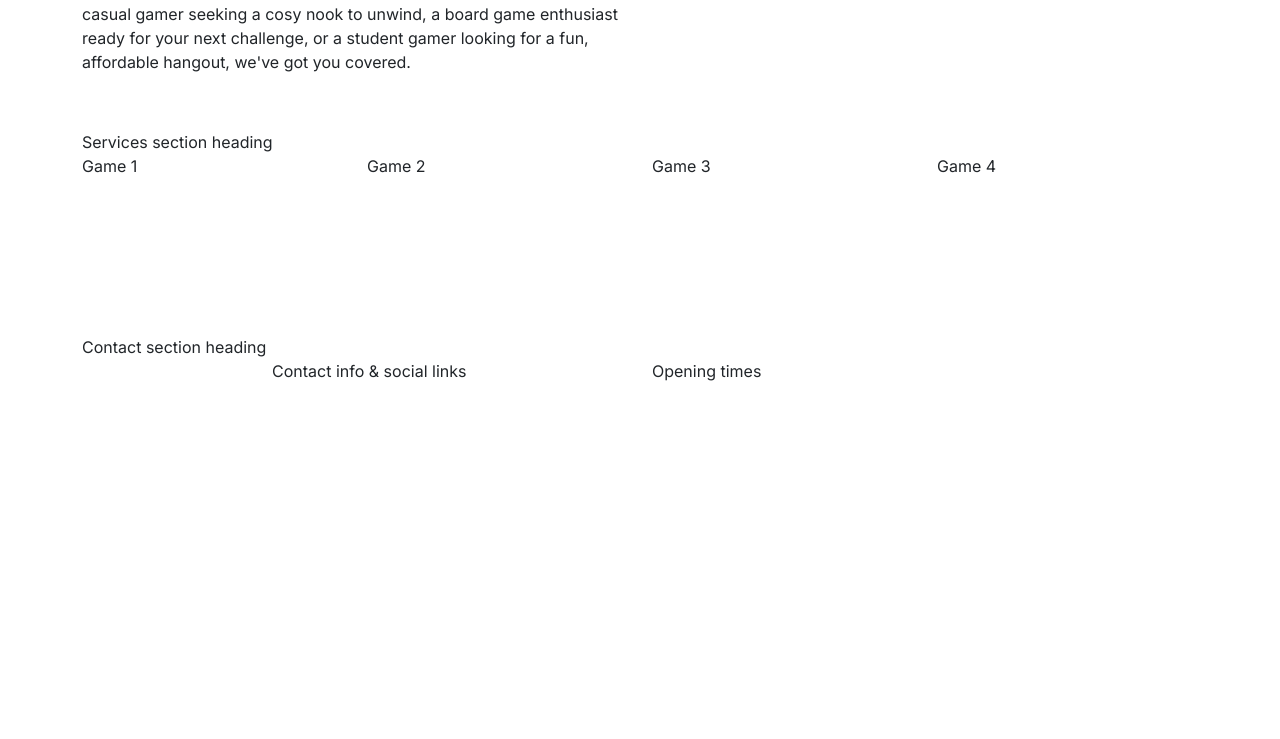
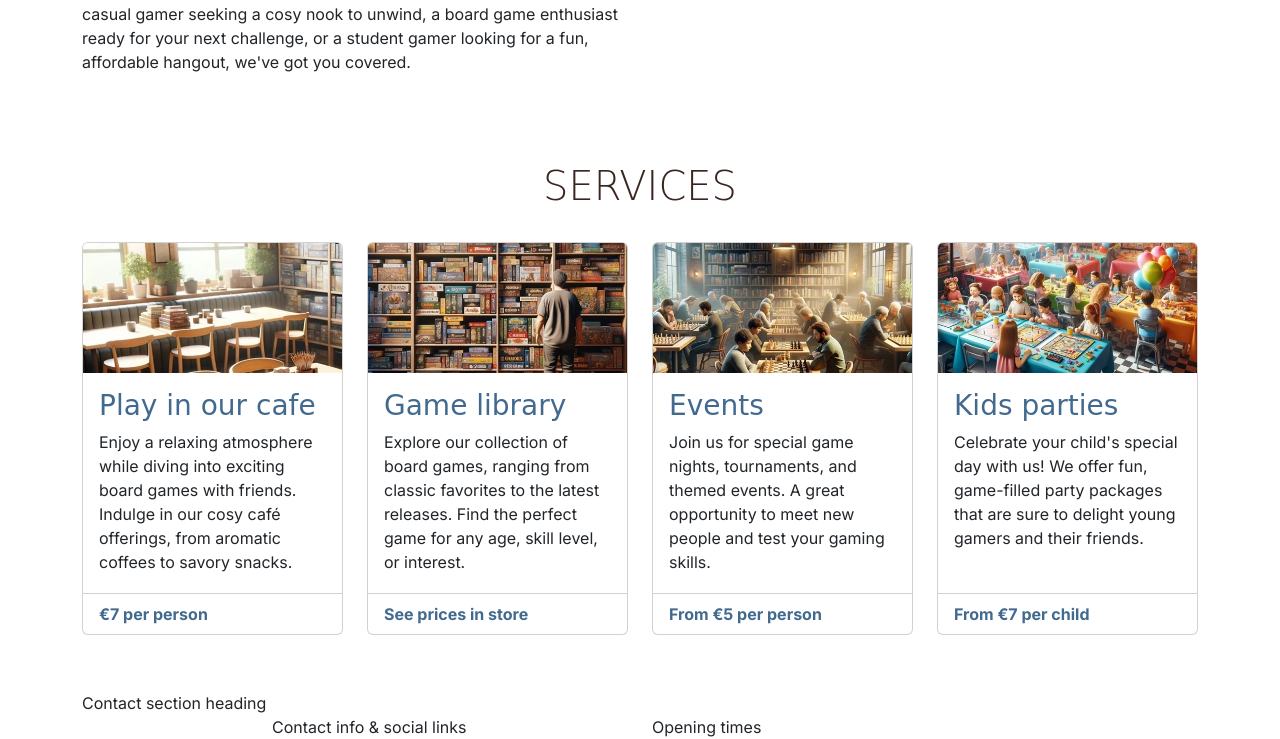
Before and after one commit to sheenaanto/boardwalk-games, a plain HTML site: page index.html in a window 1280 px wide. Shown: the part 417-1156 px from the top of the page. Before the commit the page ends 800 px from the top, so only its background shows below. Drawn offline with nearby package versions, Linux system fonts and the light colour scheme; a web font is replaced by a local one.

Commit message:
Finish styling the services section

```diff
--- a/assets/css/style.css
+++ b/assets/css/style.css
@@ -1,38 +1,49 @@
-/* Google fonts */
-@import url('https://fonts.googleapis.com/css2?family=Inter:ital,opsz,wght@0,14..32,100..900;1,14..32,100..900&family=Macondo&display=swap');
 
+/* Google fonts import */
+@import url('https://fonts.googleapis.com/css2?family=Inter:wght@100..900&family=Macondo&display=swap');
 
-:root{
-    --primary-font: 'Inter', sans-serif;
-    --secondary-font: 'Macondo', cursive;
-    --heading-font: 'Macondo', cursive;
+/* CSS Variables */
+:root {
+    --primary-font: "Inter", sans-serif;
+    --secondary-font: "Macondo", cursive;
     --primary-color: #3a2620; /* dark brown */
-     --secondary-color: #aa9581; /* light brown */
+    --secondary-color: #aa9581; /* light brown */
     --highlight-color: #416a8e; /* blue */
     --highlight-color-light: #7a9fc2; /* light blue */
 }
 
+/* Global styles */
 
 body {
     font-family: var(--primary-font);
 }
 
-
-h1 {
+h1,
+h2,
+h3 {
     font-family: var(--secondary-font);
     color: var(--primary-color);
+}
+
+h1,
+h2 {
     text-transform: uppercase;
 }
-.sub-heading-color{
+
+h2 {
+    margin-bottom: 2rem;
+}
+
+.sub-heading-color {
     color: var(--highlight-color);
 }
 
-.section{
+.section {
     margin-top: 2rem;
     margin-bottom: 2rem;
 }
 
-/* Navbar styles  */
+/* Navbar */
 
 #navbar {
     background-color: var(--primary-color);
@@ -42,11 +53,27 @@ h1 {
     width: 30px;
 }
 
+/* Header */
 
+#header .lead {
+    font-family: var(--secondary-font);
+}
+
+/* Services */
+
+#services .card-footer {
+    font-weight: bold;
+    color: var(--highlight-color);
+    background-color: transparent;
+}
+
+#services .card {
+    margin-bottom: 1.5rem;
+}
 
 /* grid visualisation CSS for testing */
-/*
-.container,
+
+/* .container,
 .row {
     border: 2px solid black;
 }
@@ -54,4 +81,38 @@ h1 {
 .col-12 {
     border: 2px solid white;
     background-color: lightgray;
-}  */
+} */
+
+/* Media queries */
+
+/* Medium devices (tablets, 768px and up) */
+@media screen and (min-width: 768px) {
+    /* Make all service cards the same height for consistency */
+    #services .card-body {
+        min-height: 191px;
+    }
+}
+
+/* Large devices (small laptops, 992px and up) */
+@media screen and (min-width: 992px) {
+    /* Make all service cards the same height for consistency */
+    #services .card-body {
+        min-height: auto;
+    }
+}
+
+/* xl devices (large desktops, 1200px and up) */
+@media screen and (min-width: 1200px) {
+    /* make all service cards the same height for consistency */
+    #services .card-body {
+        min-height: 220px;
+    }
+}
+
+/* xxl devices (larger desktops, 1400px and up) */
+@media screen and (min-width: 1400px) {
+    /* make all service cards the same height for consistency */
+    #services .card-body {
+        min-height: 195px;
+    }
+}
--- a/index.html
+++ b/index.html
@@ -180,13 +180,89 @@
 
     <!-- main element to hold all key sections of the home page. It is not part of the grid structure -->
     <main>
-      <section class="container">
+      <!-- Services section -->
+      <section id="services" class="container section">
         <div class="row">
-          <div class="col-12">Services section heading</div>
-          <div class="col-12 col-md-6 col-xl-3">Game 1</div>
-          <div class="col-12 col-md-6 col-xl-3">Game 2</div>
-          <div class="col-12 col-md-6 col-xl-3">Game 3</div>
-          <div class="col-12 col-md-6 col-xl-3">Game 4</div>
+          <div class="col-12 text-center">
+            <h2 class="display-6">Services</h2>
+          </div>
+          <div class="col-12 col-md-6 col-xl-3">
+            <div class="card">
+              <img
+                src="assets/images/services-1.webp"
+                class="card-img-top"
+                alt="Boardwalk games cafe table by a window, stacks of boardgames can be seen on the table"
+              />
+              <div class="card-body">
+                <h3 class="card-title sub-heading-color">Play in our cafe</h3>
+                <p class="card-text">
+                  Enjoy a relaxing atmosphere while diving into exciting board
+                  games with friends. Indulge in our cosy café offerings, from
+                  aromatic coffees to savory snacks.
+                </p>
+              </div>
+              <div class="card-footer">
+                <p class="mb-0">€7 per person</p>
+              </div>
+            </div>
+          </div>
+          <div class="col-12 col-md-6 col-xl-3">
+            <div class="card">
+              <img
+                src="assets/images/services-2.webp"
+                class="card-img-top"
+                alt="Board games stacked in bookshelves, a man can be seen browsing the shelves"
+              />
+              <div class="card-body">
+                <!-- bootstrap cards come as h5 by default, changed to h3 to fit project heading hierarchy -->
+                <h3 class="card-title sub-heading-color">Game library</h3>
+                <p class="card-text">
+                  Explore our collection of board games, ranging from classic
+                  favorites to the latest releases. Find the perfect game for
+                  any age, skill level, or interest.
+                </p>
+              </div>
+              <div class="card-footer">
+                <p class="mb-0">See prices in store</p>
+              </div>
+            </div>
+          </div>
+          <div class="col-12 col-md-6 col-xl-3">
+            <div class="card">
+              <img src="assets/images/services-3.webp" class="card-img-top" />
+              <div class="card-body">
+                <h3 class="card-title sub-heading-color">Events</h3>
+                <p class="card-text">
+                  Join us for special game nights, tournaments, and themed
+                  events. A great opportunity to meet new people and test your
+                  gaming skills.
+                </p>
+              </div>
+              <div class="card-footer">
+                <p class="mb-0">From €5 per person</p>
+              </div>
+            </div>
+          </div>
+          <div class="col-12 col-md-6 col-xl-3">
+            <div class="card">
+              <img
+                src="assets/images/services-4.webp"
+                class="card-img-top"
+                alt="A kids party being held at Boardwalk Games"
+              />
+              <div class="card-body">
+                <h3 class="card-title sub-heading-color">Kids parties</h3>
+                <p class="card-text">
+                  Celebrate your child's special day with us! We offer fun,
+                  game-filled party packages that are sure to delight young
+                  gamers and their friends.
+                </p>
+              </div>
+              <div class="card-footer">
+                <p class="mb-0">From €7 per child</p>
+              </div>
+            </div>
+          </div>
         </div>
       </section>
     </main>
```
